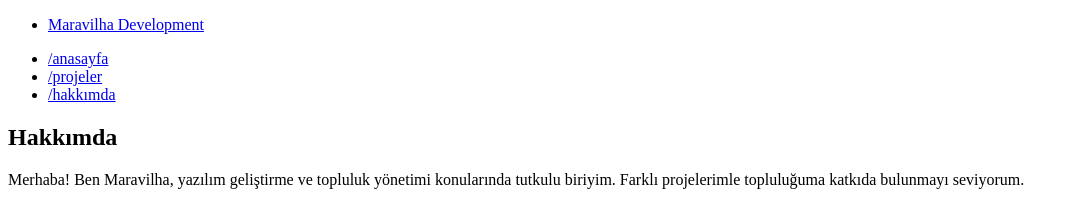
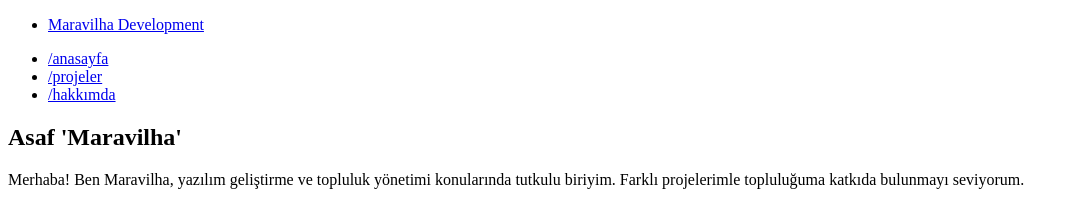
Before and after one commit to sebzviesmaravilha/maravilha-main, a Next.js app: page /about in a window 1280 px wide. Shown: the top 205 px of the page, without its empty margins (0-1079 px from the left). Built offline with nearby package versions, Linux system fonts and the light colour scheme.

Commit message:
Update about.js

```diff
--- a/src/pages/about.js
+++ b/src/pages/about.js
@@ -21,12 +21,14 @@ export default function About() {
         <link rel="icon" href="/favicon.ico" />
       </Head>
       <Navbar />
+
       <section className="about-section">
-        <h1 className="about-title">Hakkımda</h1>
+        <h1 className="about-title">Asaf 'Maravilha'</h1>
         <p className="about-intro">
           Merhaba! Ben Maravilha, yazılım geliştirme ve topluluk yönetimi konularında tutkulu biriyim. Farklı projelerimle topluluğuma katkıda bulunmayı seviyorum.
         </p>
       </section>
+
       <Footer />
     </motion.div>
   );
```
